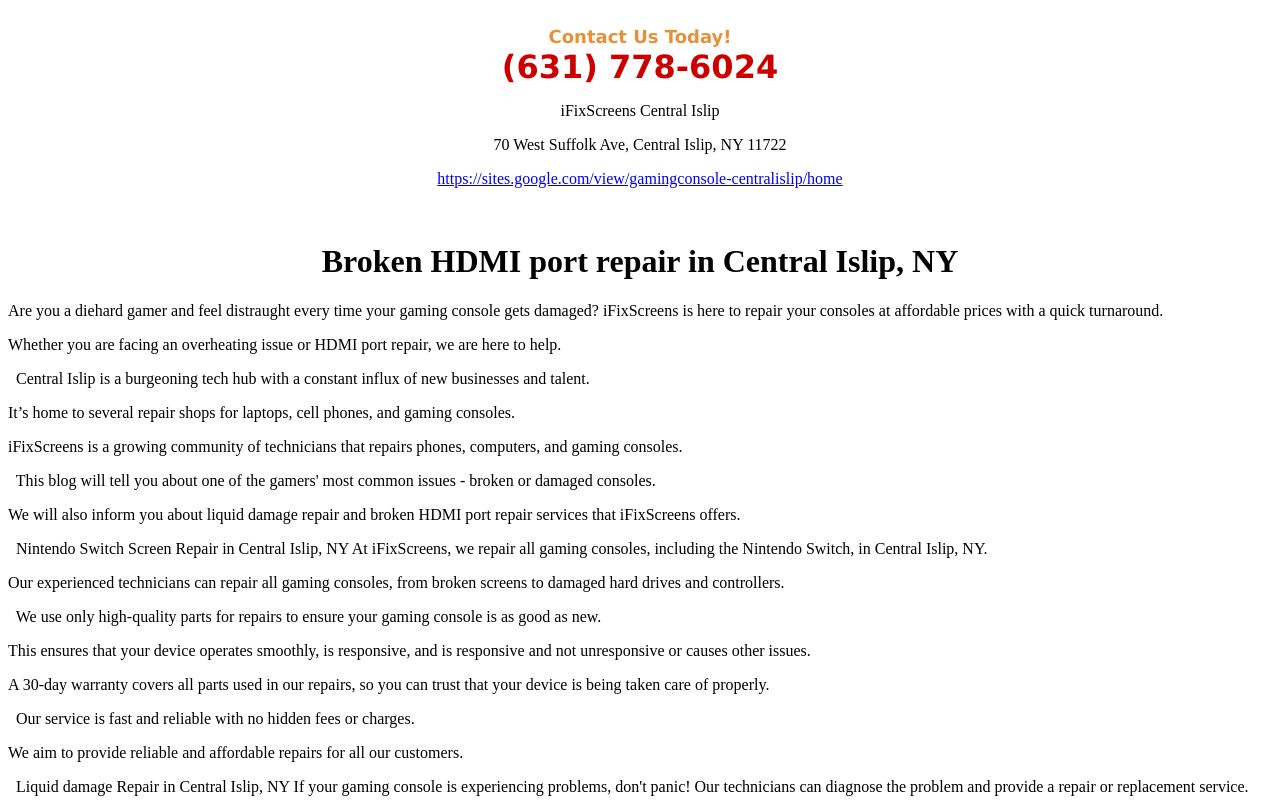
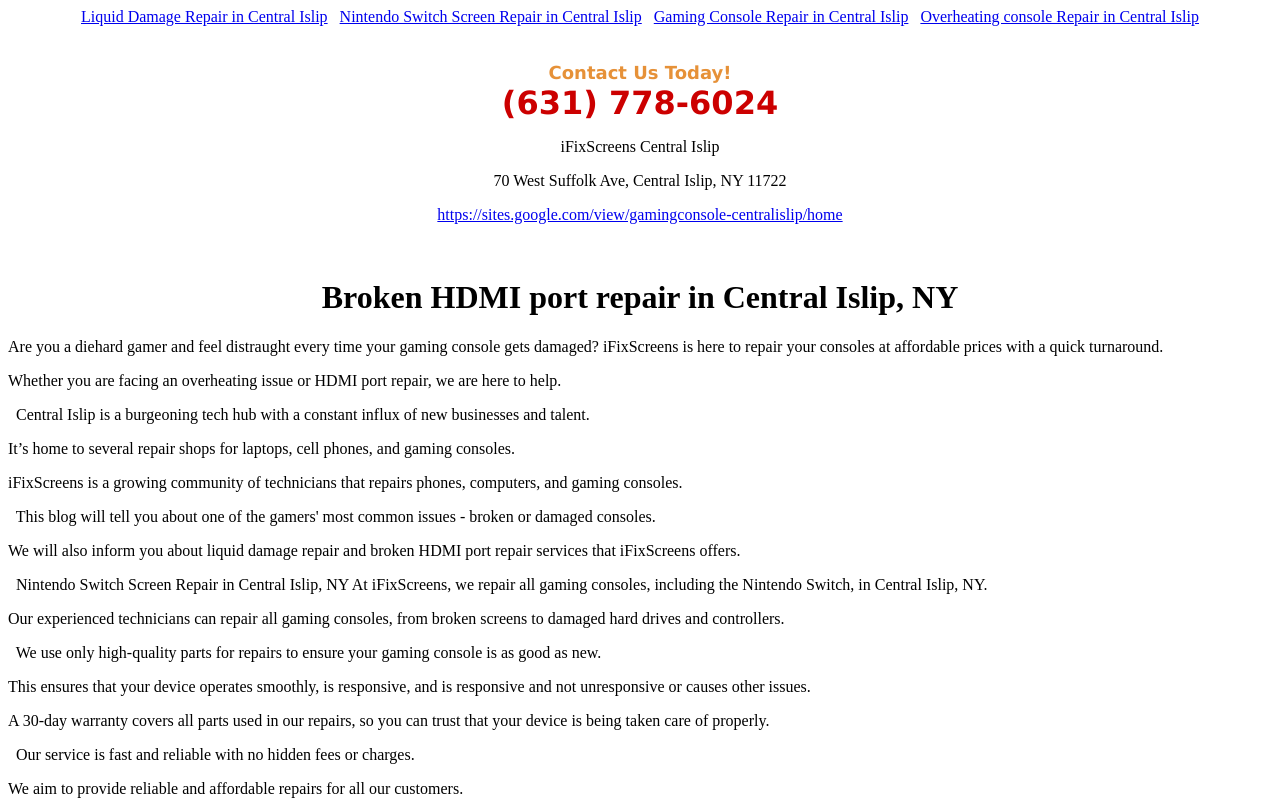
Before and after one commit to iFix786/Gaming-console-repair-in-centralslip, a plain HTML site: page BrokenHDMIportrepairinCentralIslipNY.html in a window 1280 px wide. Shown: the top 801 px of the page. Drawn offline with Linux system fonts and the light colour scheme.

Commit message:
Update BrokenHDMIportrepairinCentralIslipNY.html

```diff
--- a/BrokenHDMIportrepairinCentralIslipNY.html
+++ b/BrokenHDMIportrepairinCentralIslipNY.html
@@ -1,4 +1,15 @@
-<!DOCTYPE html><html><body><div class="sites-embed-align-center-wrapping-off"><div class="sites-embed-border-on sites-embed sites-embed-full-width" style="width:100%;"><div class="sites-embed-content sites-embed-type-text"><div class="sites-embed-content-textbox"><div dir="ltr"><div style="text-align:center"><br><span style="color:rgb(230,145,56)"><b><font size="4"><span style="font-family:verdana,sans-serif">Contact Us Today!</span></font></b></span><br><span style="color:rgb(204,0,0)"><b><font size="6"><span style="font-family:verdana,sans-serif">(631) 778-6024</span></font></b></span><br><p>iFixScreens Central Islip</p><p>70 West Suffolk Ave, Central Islip, NY 11722</p><p><a href="https://sites.google.com/view/gamingconsole-centralislip/home" target="_blank">https://sites.google.com/view/gamingconsole-centralislip/home</a></p><br></div></div></div></div></div></div><center><h1>Broken HDMI port repair in Central Islip, NY</h1></center>Are you a diehard gamer and feel distraught every time your gaming console gets damaged? iFixScreens is here to repair your consoles at affordable prices with a quick turnaround. <p>Whether you are facing an overheating issue or HDMI port repair, we are here to help.
+<!DOCTYPE html><html><body>
+  <div style="text-align: center;">
+
+        <a href="./LiquiddamageRepairinCentralIslipNY.html">Liquid Damage Repair in Central Islip</a>&nbsp&nbsp
+        <a href="./NintendoSwitchScreenRepairinCentralIslipNY.html">Nintendo Switch Screen Repair in Central Islip</a>&nbsp&nbsp
+        <a href="./index.html">Gaming Console Repair in Central Islip</a>&nbsp&nbsp
+        <a href="./OverheatingconsoleissueinCentralIslipNY.html">Overheating console Repair in Central Islip</a>
+    </div><br/>
+
+
+
+  <div class="sites-embed-align-center-wrapping-off"><div class="sites-embed-border-on sites-embed sites-embed-full-width" style="width:100%;"><div class="sites-embed-content sites-embed-type-text"><div class="sites-embed-content-textbox"><div dir="ltr"><div style="text-align:center"><br><span style="color:rgb(230,145,56)"><b><font size="4"><span style="font-family:verdana,sans-serif">Contact Us Today!</span></font></b></span><br><span style="color:rgb(204,0,0)"><b><font size="6"><span style="font-family:verdana,sans-serif">(631) 778-6024</span></font></b></span><br><p>iFixScreens Central Islip</p><p>70 West Suffolk Ave, Central Islip, NY 11722</p><p><a href="https://sites.google.com/view/gamingconsole-centralislip/home" target="_blank">https://sites.google.com/view/gamingconsole-centralislip/home</a></p><br></div></div></div></div></div></div><center><h1>Broken HDMI port repair in Central Islip, NY</h1></center>Are you a diehard gamer and feel distraught every time your gaming console gets damaged? iFixScreens is here to repair your consoles at affordable prices with a quick turnaround. <p>Whether you are facing an overheating issue or HDMI port repair, we are here to help.
 <p>
 
 Central Islip is a burgeoning tech hub with a constant influx of new businesses and talent. <p>It’s home to several repair shops for laptops, cell phones, and gaming consoles. <p>iFixScreens is a growing community of technicians that repairs phones, computers, and gaming consoles.
```
